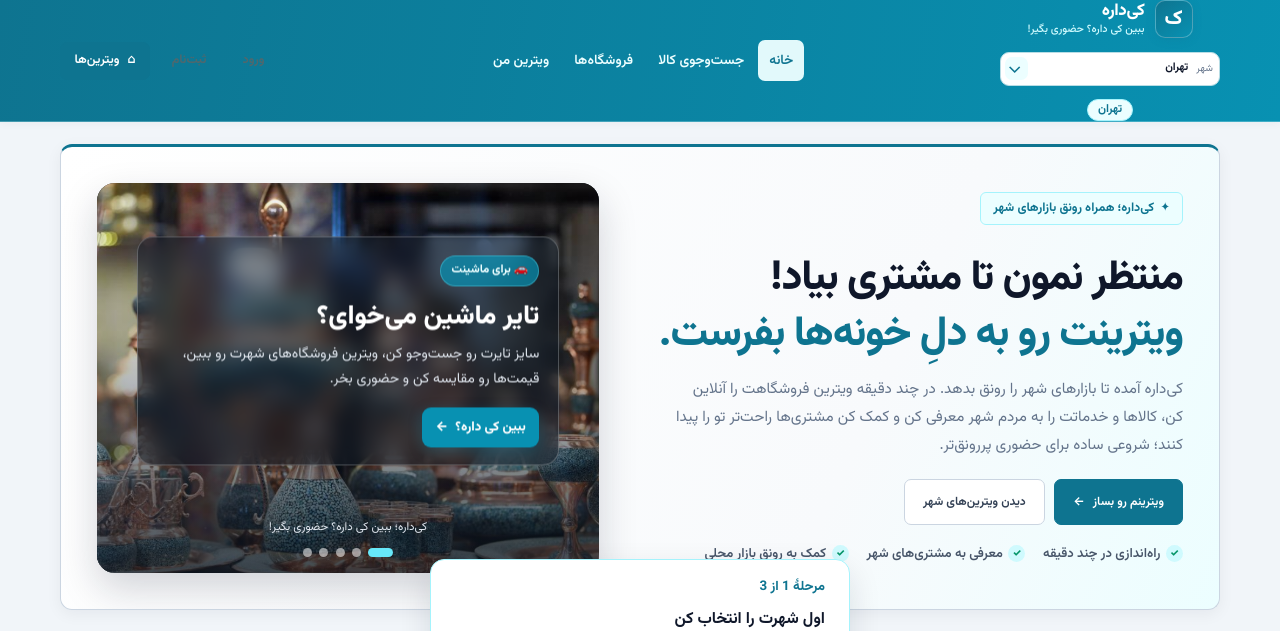
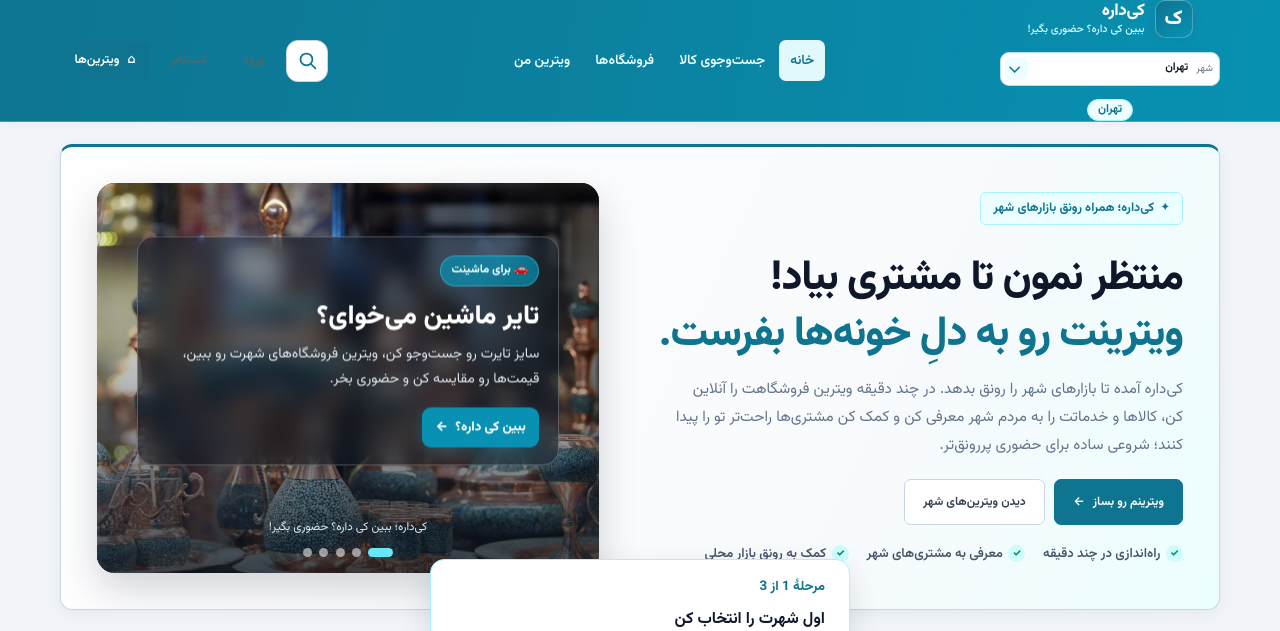
Before and after one commit to Tahmoures54/kidareh-pf, a Flask app: page / in a window 1280 px wide. Shown: the top 631 px of the page. Run offline with Flask 3, Linux system fonts and the light colour scheme; data comes from the database, SQL or seed files in the repository; data that the repository does not hold is empty; parts of the project's set-up code (start-up, migrations or seed data) failed here and were passed over.

Commit message:
style(search): add accessible compact header search icon

```diff
--- a/static/css/site-shell.css
+++ b/static/css/site-shell.css
@@ -95,3 +95,12 @@ body {
     transition: none !important;
   }
 }
+
+
+/* Compact global search entry point: icon-only on every viewport. */
+.header-search-link { display:inline-grid; place-items:center; flex:0 0 42px; width:42px; height:42px; border:1px solid var(--color-line,#CBD5E1); border-radius:12px; color:var(--kidareh-turquoise-dark); background:var(--color-surface,#FFFFFF); text-decoration:none; transition:color .18s ease,background .18s ease,border-color .18s ease; }
+.header-search-link svg { display:block; width:21px; height:21px; fill:none; stroke:currentColor; stroke-width:2; stroke-linecap:round; stroke-linejoin:round; }
+.header-search-link:hover,.header-search-link:focus-visible { color:#FFFFFF; background:var(--kidareh-turquoise-dark); border-color:var(--kidareh-turquoise-dark); outline:none; }
+.header-search-link:focus-visible { box-shadow:0 0 0 3px rgba(8,145,178,.22); }
+@media(max-width:420px){.header-search-link{flex-basis:38px;width:38px;height:38px;border-radius:10px;}}
+@media(prefers-color-scheme:dark){.header-search-link{background:#17243A;border-color:#334155;color:#67E8F9}.header-search-link:hover,.header-search-link:focus-visible{background:#0E7490;border-color:#0E7490;color:#FFFFFF}}
```
